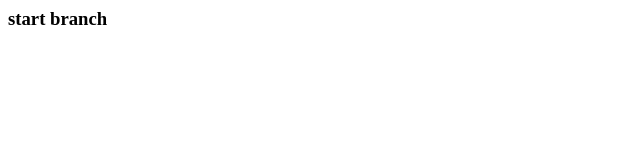
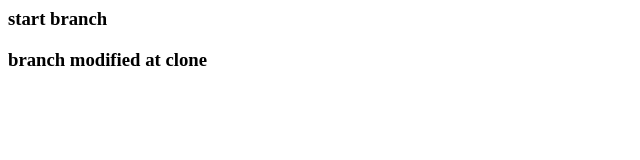
Before and after one commit to jaekyungshon/gitbranch, a plain HTML site: page index.html in a window 1280 px wide. Shown: the whole page, without its empty margins (0-640 px from the left). Drawn offline with Linux system fonts and the light colour scheme.

Commit message:
function working

```diff
--- a/index.html
+++ b/index.html
@@ -1 +1,2 @@
 <h3>start branch</h3>
+<h3>branch modified at clone</h3>
```
